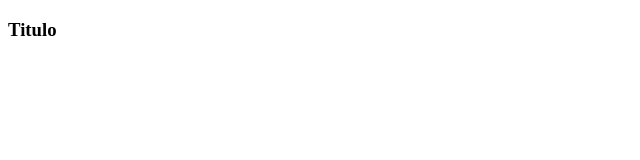
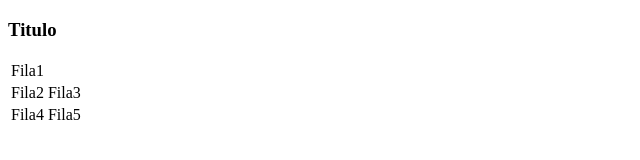
Before and after one commit to Eliud-jpg/Proyecto-Eliud, a plain HTML site: page index.html in a window 1280 px wide. Shown: the whole page, without its empty margins (0-640 px from the left). Drawn offline with Linux system fonts and the light colour scheme.

Commit message:
Creacion de una tabla

```diff
--- a/index.html
+++ b/index.html
@@ -1,12 +1,28 @@
 <!DOCTYPE html>
 <html lang="es">
+
 <head>
     <meta charset="UTF-8">
     <meta http-equiv="X-UA-Compatible" content="IE=edge">
     <meta name="viewport" content="width=device-width, initial-scale=1.0">
     <title>Pagina web nueva</title>
 </head>
+
 <body>
     <h3>Titulo </h3>
+    <table>
+        <tr>
+            <td>Fila1</td>
+        </tr>
+        <tr>
+            <td>Fila2</td>
+            <td>Fila3</td>
+        </tr>
+        <tr>
+            <td>Fila4</td>
+            <td>Fila5</td>
+        </tr>
+    </table>
 </body>
+
 </html>
```
